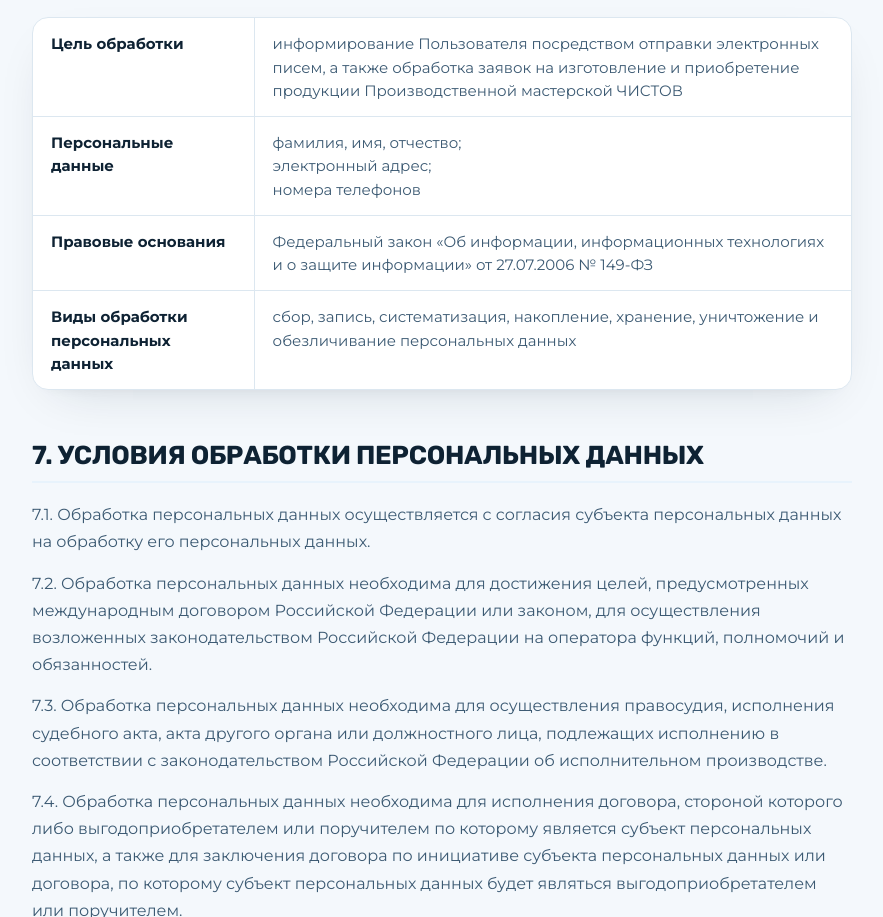
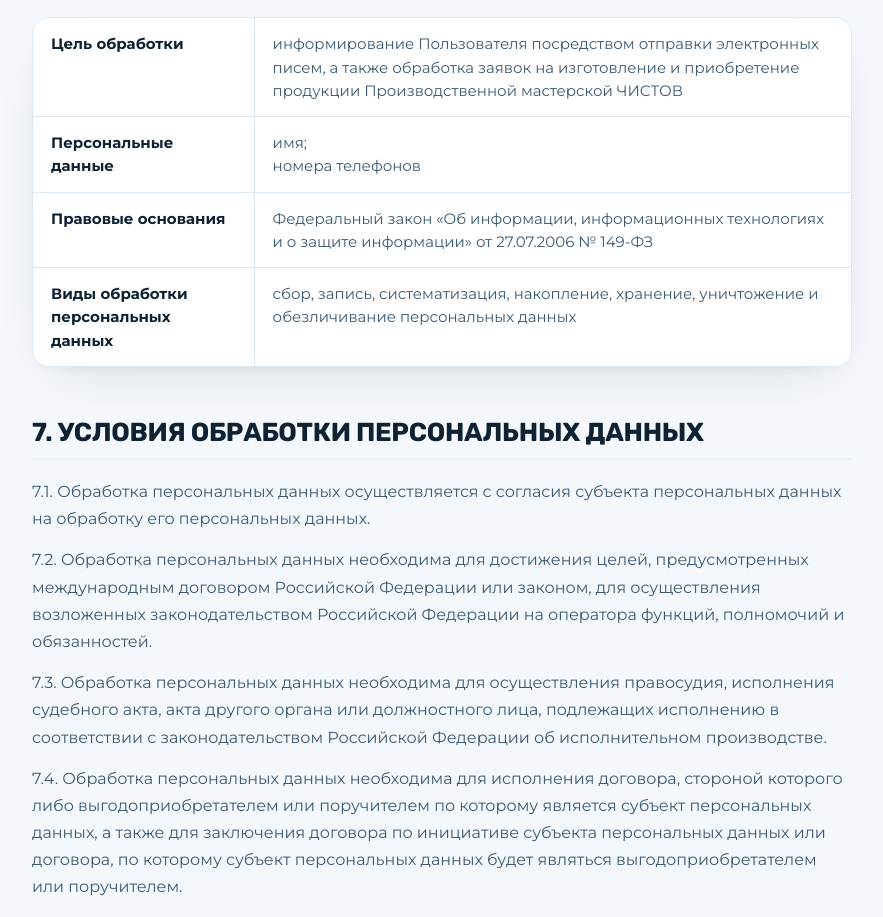
Before and after one commit to Chistov-pro/rogatka, a plain HTML site: page privacy.html in a window 1280 px wide. Shown: the part 5191-6108 px from the top of the page, without its empty margins (198-1081 px from the left). Drawn offline with Linux system fonts and the light colour scheme.

Commit message:
Update privacy.html

```diff
--- a/privacy.html
+++ b/privacy.html
@@ -424,7 +424,7 @@
                     </tr>
                     <tr>
                         <td><strong>Персональные данные</strong></td>
-                        <td>фамилия, имя, отчество;<br>электронный адрес;<br>номера телефонов</td>
+                        <td>имя;<br>номера телефонов</td>
                     </tr>
                     <tr>
                         <td><strong>Правовые основания</strong></td>
```
